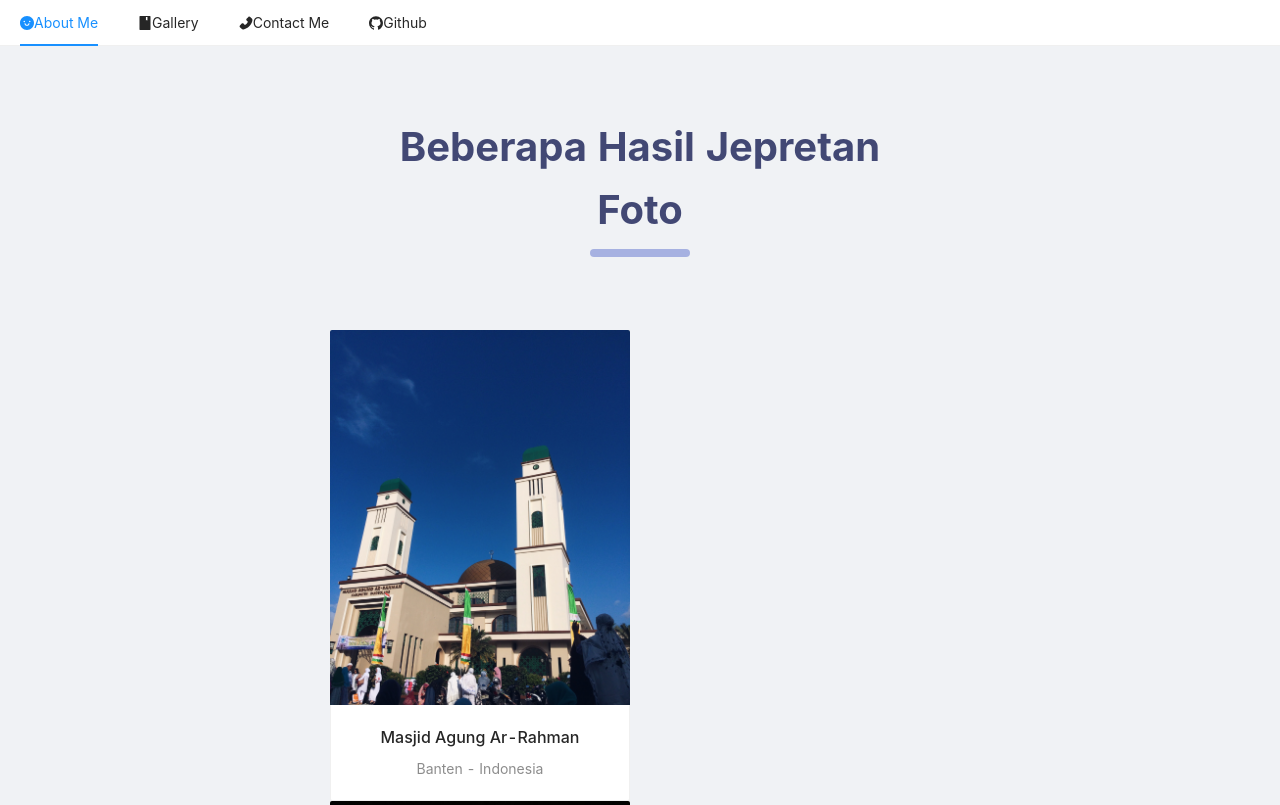
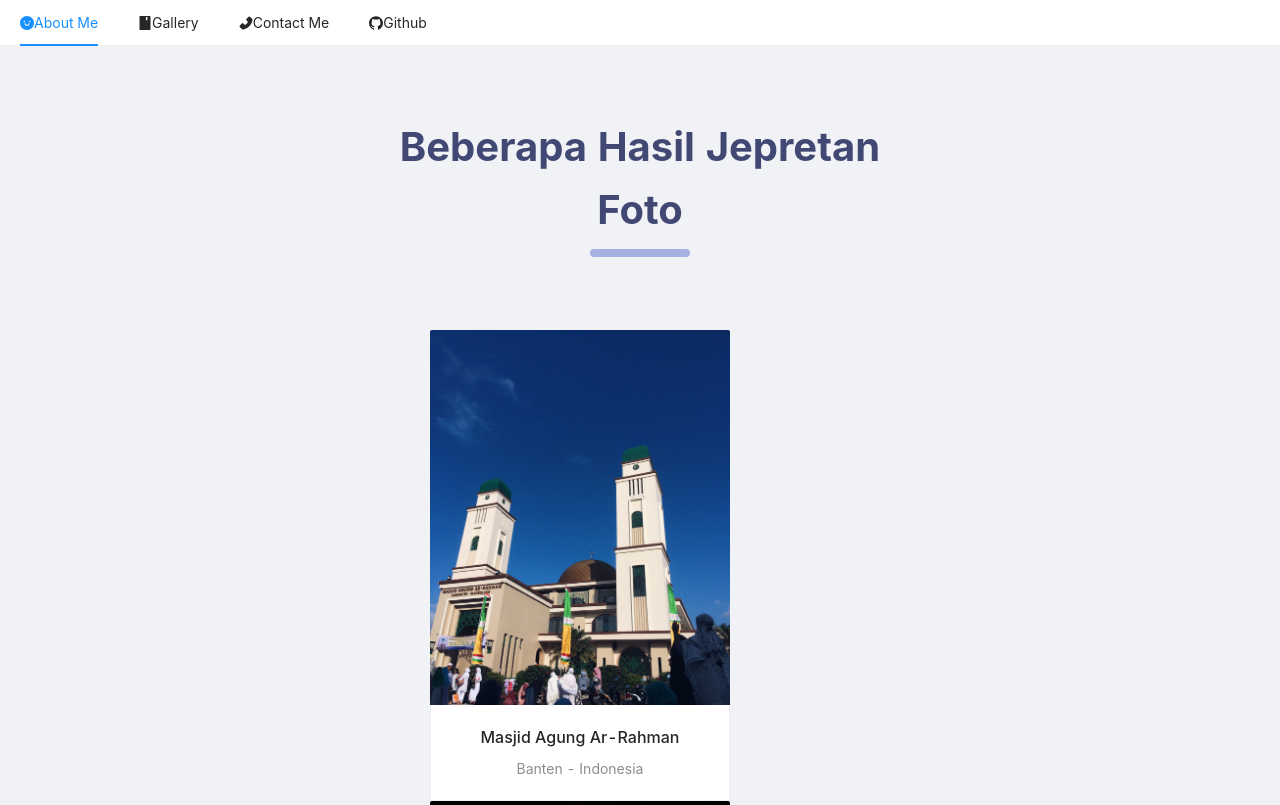
Before and after one commit to fanianugroho/TugasWeb3-12Maret, a React (Create React App) app: page /gallery in a window 1280 px wide. Shown: the top 805 px of the page. Built offline with nearby package versions, Linux system fonts and the light colour scheme; no server answers.

Commit message:
terakhir

```diff
--- a/src/modules/gallery-component.js
+++ b/src/modules/gallery-component.js
@@ -37,7 +37,7 @@ class PortofolioComponent extends Component{
                                 <br/>
                                 <br/>
                                 <br/>
-                            <div className="site-card-wrapper-transparant" style={{ marginLeft: 250 ,marginRight: 250 }}>
+                            <div className="site-card-wrapper-transparant" style={{ marginLeft: 350 ,marginRight: 350 }}>
                             <Row gutter={50}>
                                 <Col span={90}>
                                 <Card
```
